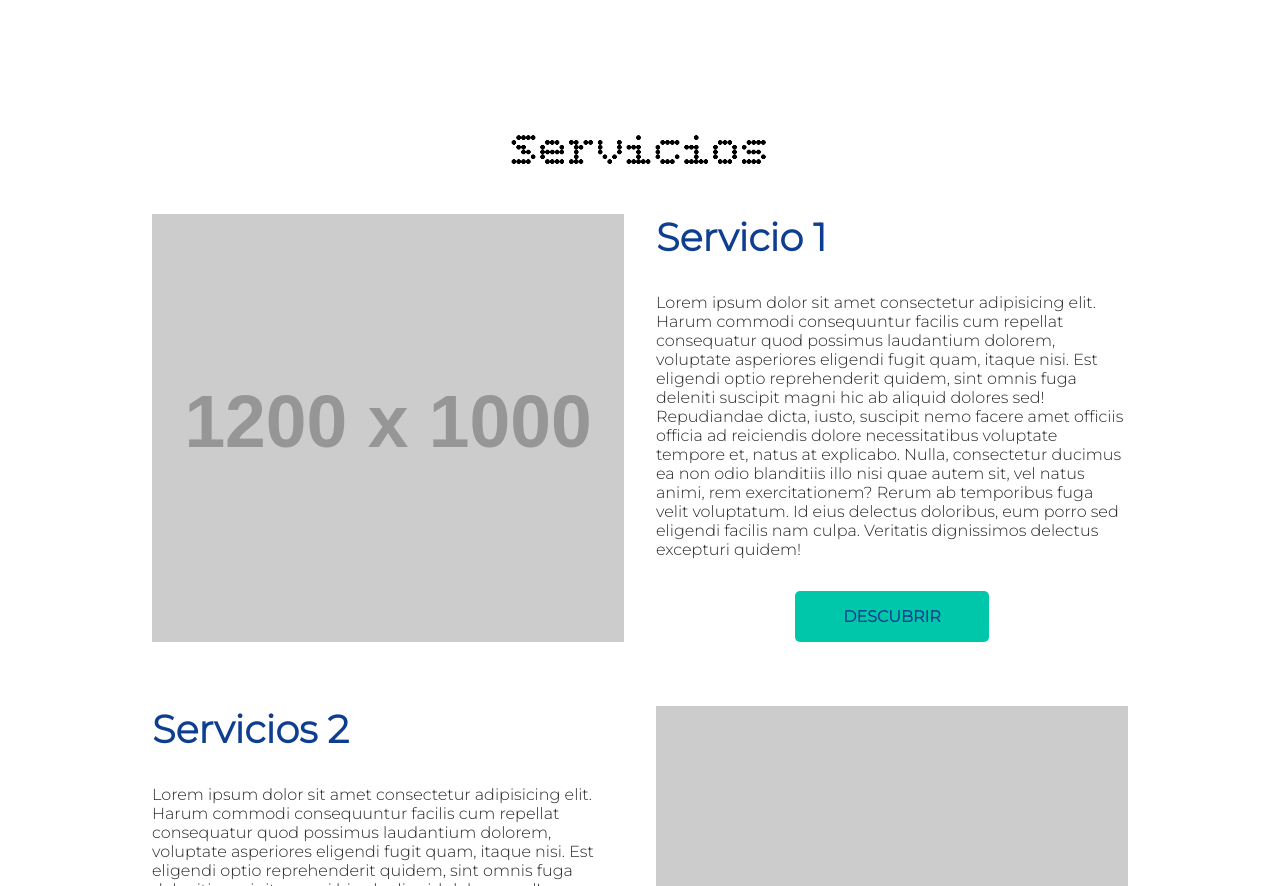
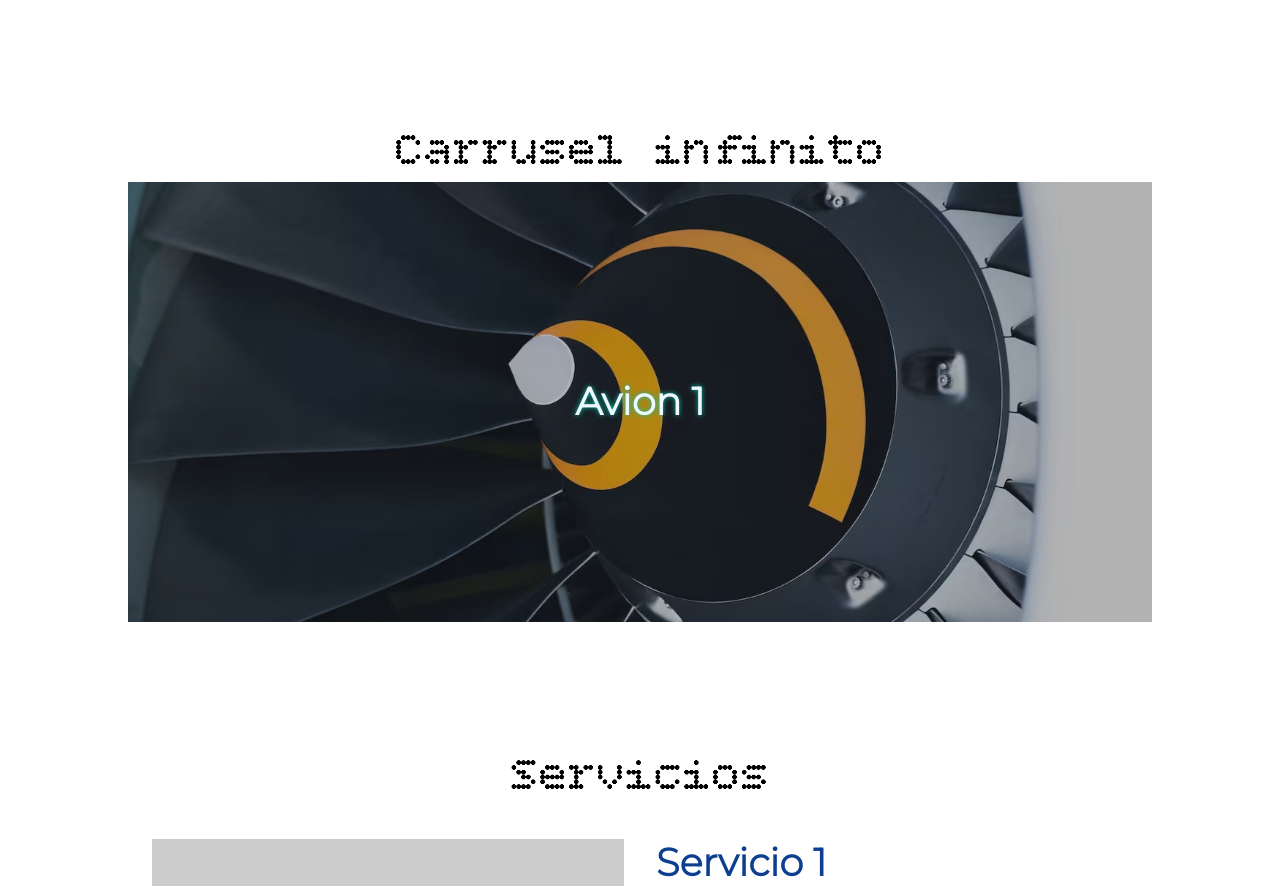
Before and after one commit to Erikadst/ejercicio-VITE-0, a website built with Vite: page index.html in a window 1280 px wide. Shown: the part 6299-7185 px from the top of the page. Built offline with nearby package versions, Linux system fonts and the light colour scheme; placeholder pictures from the web are drawn by us.

Commit message:
comienzo slider

```diff
--- a/index.html
+++ b/index.html
@@ -51,7 +51,6 @@
             </div>
           </div>
         </article>
-
       </section>
 
       <section>
@@ -142,6 +141,31 @@
 
         </article>
       </section>
+
+    <section>
+      <h2>Carrusel infinito</h2>
+      <article class="artSlider01" aria-label="Carrusel de producto">
+        <div class="artSlider01__visor">
+          <div class="artSlider01__pista">
+            <div class="artSlider01__slide">
+              <h3>Avion 1</h3>
+              <img src="/src/assets/img/avion1.avif" alt="Avion 1">
+            </div>
+
+            <div class="artSlider01__slide">
+              <h3>Avion 2</h3>
+              <img src="/src/assets/img/avion2.avif" alt="Avion 2">
+            </div>
+
+            <div class="artSlider01__slide">
+              <h3>Avion 3</h3>
+              <img src="/src/assets/img/avion3.avif" alt="Avion 3">
+            </div>
+          </div>
+        </div>
+
+      </article>
+    </section>
 
       <section>
         <h2>Servicios</h2>
--- /dev/null
+++ b/src/assets/js/assets/_artSlider.js
@@ -0,0 +1,29 @@
+export default function artSlider() {
+    const $carrousel = document.querySelectorAll(".artSlider01")
+    console.log($carrousel);
+
+        $carrousel.forEach(($el) => {
+            const $pista = $el.querySelector(".artSlider01__pista");
+            const $sliders = $el.querySelectorAll(".artSlider01__slide");
+            //Comprobar que nuestra pista y los slider existan dentro del DOM
+            if (!$pista | $sliders.length === 0) return;
+            //console.log ($pista, $sliders);
+
+            let contador = 0;
+
+            const tiempoTransicion = 500;
+            const tiempoEspera = 3000;
+
+            $sliders.forEach($slide => {
+                console.log($slide);
+            })
+
+            setInterval(() => {
+                console.log(`Contador: ${contador}`);
+                console.log(`Tiempo:${(tiempoEspera * contador)/1000}s`);
+                //contador = contador +1;
+                contador++;
+            }, tiempoEspera);
+
+        })
+}
--- a/src/assets/js/main.js
+++ b/src/assets/js/main.js
@@ -3,7 +3,10 @@ import '../scss/style.scss'
 
 import './assets/_artJs.js'
 
+import artSlider from './assets/_artSlider.js';
+
 import { artAcordeon01 } from './assets/_artAcordeon01.js';
     document.addEventListener("DOMContentLoaded", ()=>{
-        artAcordeon01()
+        artAcordeon01();
+        artSlider();
 })
--- /dev/null
+++ b/src/assets/scss/assets/_artSlider01.scss
@@ -0,0 +1,49 @@
+@use 'config' as c;
+
+.artSlider01{
+    width: 100%;
+    padding: 0 1.5rem;
+    background-color: c.$color02;
+    @media only screen and (min-width:c.$tablet){
+        width: 80%;
+        padding: initial;
+    }
+    > :nth-child(1){
+        width: 100%;
+        overflow: hidden;
+    }
+    >:nth-child(1) >:nth-child(1){
+        display: flex;
+    }
+    .artSlider01__slide{
+        width: 100%;
+        height: 55dvh;
+        flex: 0 0 100%;
+        overflow: hidden;
+        position: relative;
+
+        display: flex;
+        align-items: center;
+        justify-content: center;
+
+        &::after{
+            content: "";
+            position: absolute;
+            inset: 0;
+            background-color: rgba(c.$color00, 0.35);
+        }
+        h3{
+            position: absolute;
+            z-index: 100;
+            color: c.$color01;
+            text-shadow: 0px 0px 5px c.$color02;
+        }
+        img{
+            width: 100%;
+            height: 100%;
+            object-fit: cover;
+            object-position: center;
+            transition: 1s;
+        }
+        }
+}
--- a/src/assets/scss/style.scss
+++ b/src/assets/scss/style.scss
@@ -7,6 +7,7 @@
 @use './assets/articon';
 @use './assets/artJs';
 @use './assets/artAcordeon01';
+@use './assets/artSlider01';
 
 
 header{
```
